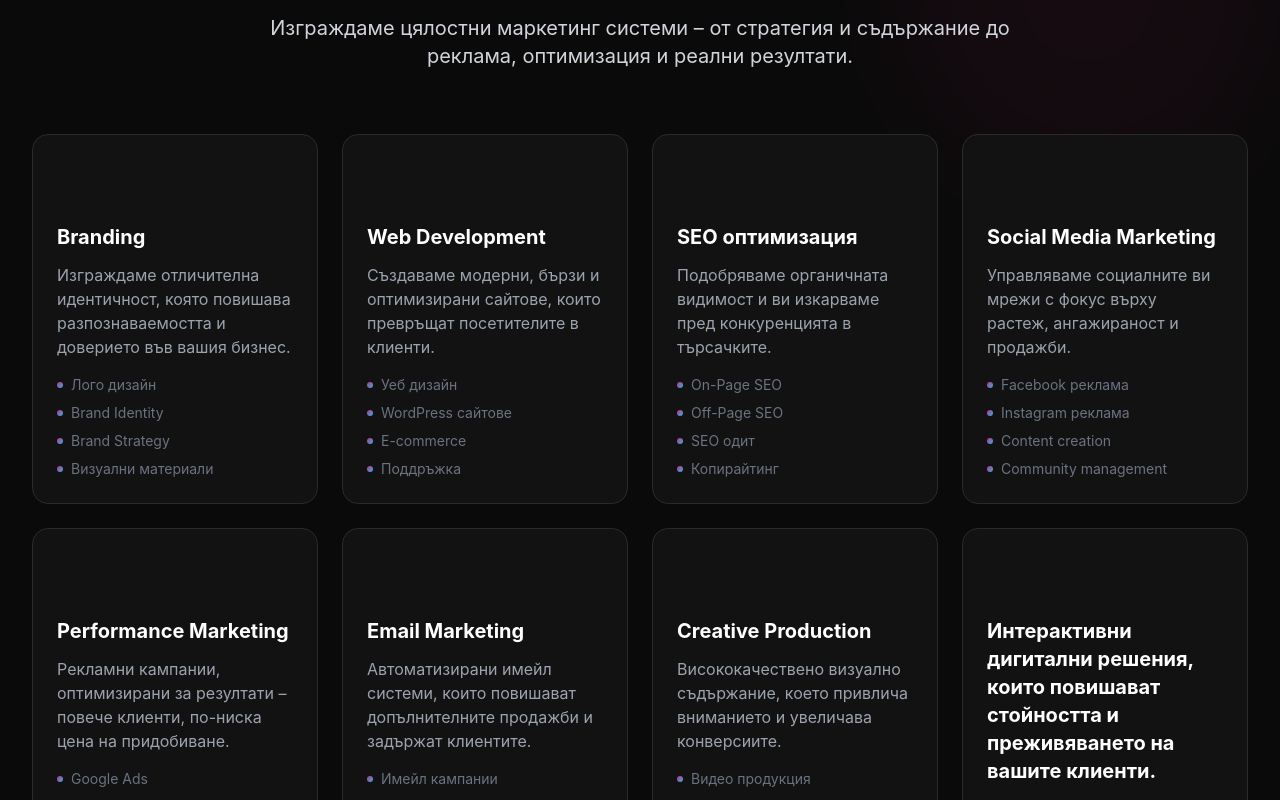
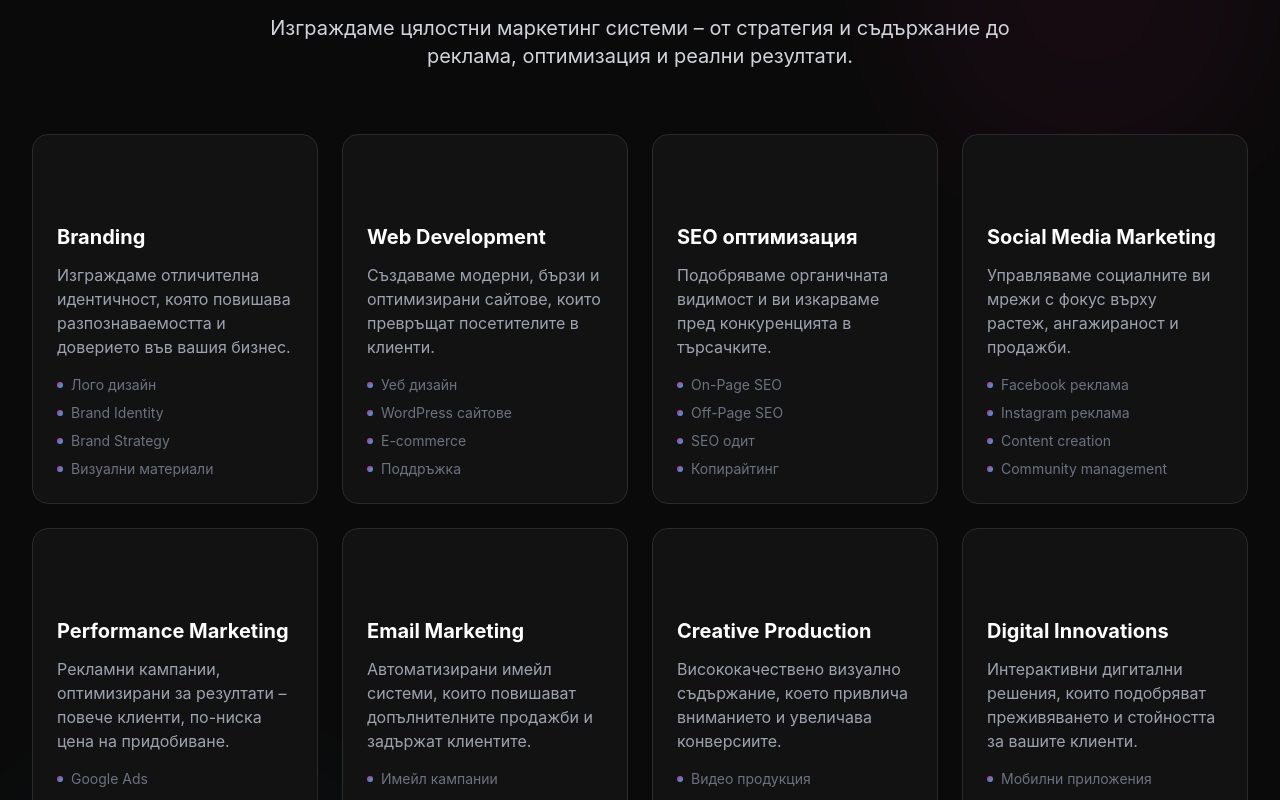
Before and after one commit to smiliev/nova-reach-bg, a React (Vite) app: page / in a window 1280 px wide. Shown: the part 2000-2800 px from the top of the page. Built offline with nearby package versions, Linux system fonts and the light colour scheme.

Commit message:
Update i18n.js

```diff
--- a/src/i18n.js
+++ b/src/i18n.js
@@ -96,8 +96,8 @@ const resources = {
           feature4: "Анимации"
         },
         digital: {
-          title: "Интерактивни дигитални решения, които повишават стойността и преживяването на вашите клиенти.",
-          desc: "Иновативни решения за вашия бизнес",
+          title: "Digital Innovations",
+          desc: "Интерактивни дигитални решения, които подобряват преживяването и стойността за вашите клиенти.",
           feature1: "Мобилни приложения",
           feature2: "AR/VR опит",
           feature3: "Чатботове",
```
